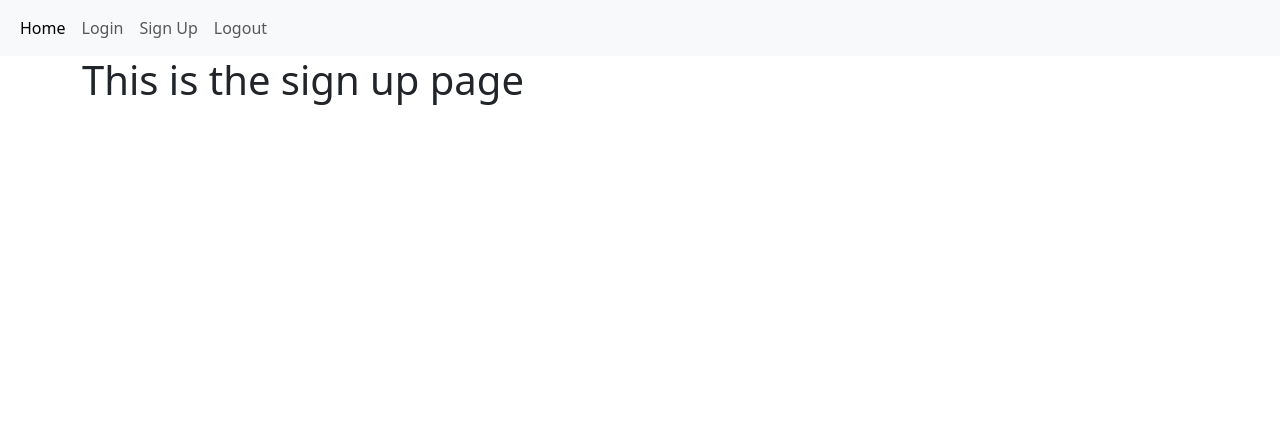
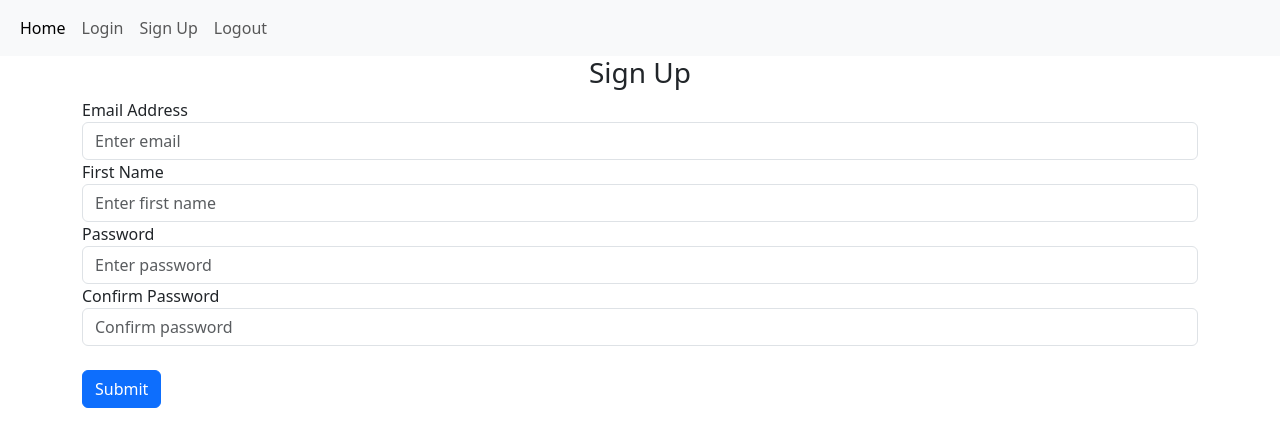
Before and after one commit to lucasfijf/notes, a Flask app: page /sign-up in a window 1280 px wide. Shown: the top 447 px of the page. Run offline with Flask 2, Linux system fonts and the light colour scheme.

Commit message:
add sign up page

```diff
--- a/src/templates/sign_up.html
+++ b/src/templates/sign_up.html
@@ -1,5 +1,25 @@
 {% extends "base.html" %}
 {% block title %}Sign Up{% endblock %}
 {% block content %}
-<h1>This is the sign up page</h1>
+<form action="#" method="post">
+    <h3 align="center">Sign Up</h3>
+    <div class="form-group">
+        <label for="email">Email Address</label>
+        <input type="email" class="form-control" id="email" name="email" placeholder="Enter email">
+    </div>
+    <div class="form-group">
+        <label for="firstName">First Name</label>
+        <input type="text" class="form-control" id="firstName" name="firstName" placeholder="Enter first name">
+    </div>
+    <div class="form-group">
+        <label for="password1">Password</label>
+        <input type="password" class="form-control" id="password1" name="password1" placeholder="Enter password">
+    </div>
+    <div class="form-group">
+        <label for="password2">Confirm Password</label>
+        <input type="password" class="form-control" id="password2" name="password2" placeholder="Confirm password">
+    </div>
+    <br>
+    <button type="submit" class="btn btn-primary">Submit</button>
+</form>
 {% endblock %}
```
